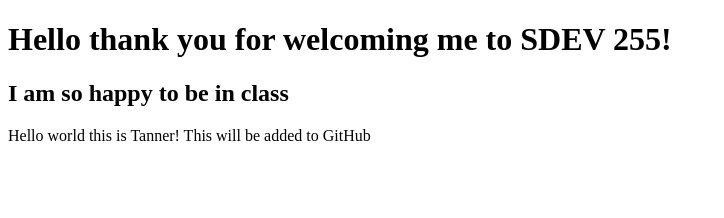
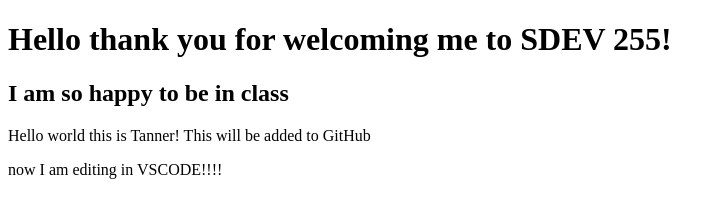
Before and after one commit to Tanman75/Tanner-s-Safe-place, a plain HTML site: page index.html in a window 1280 px wide. Shown: the whole page, without its empty margins (0-724 px from the left). Drawn offline with Linux system fonts and the light colour scheme.

Commit message:
added new p tag for VSCode - TH

```diff
--- a/index.html
+++ b/index.html
@@ -12,6 +12,7 @@
   <h1>Hello thank you for welcoming me to SDEV 255!</h1>
   <h2>I am so happy to be in class</h2>
   <p>Hello world this is Tanner! This will be added to GitHub</p>
+  <p>now I am editing in VSCODE!!!!</p>
   <script src="script.js"></script>
 
   <script src="https://replit.com/public/js/replit-badge-v2.js" theme="dark" position="bottom-right"></script>
```
